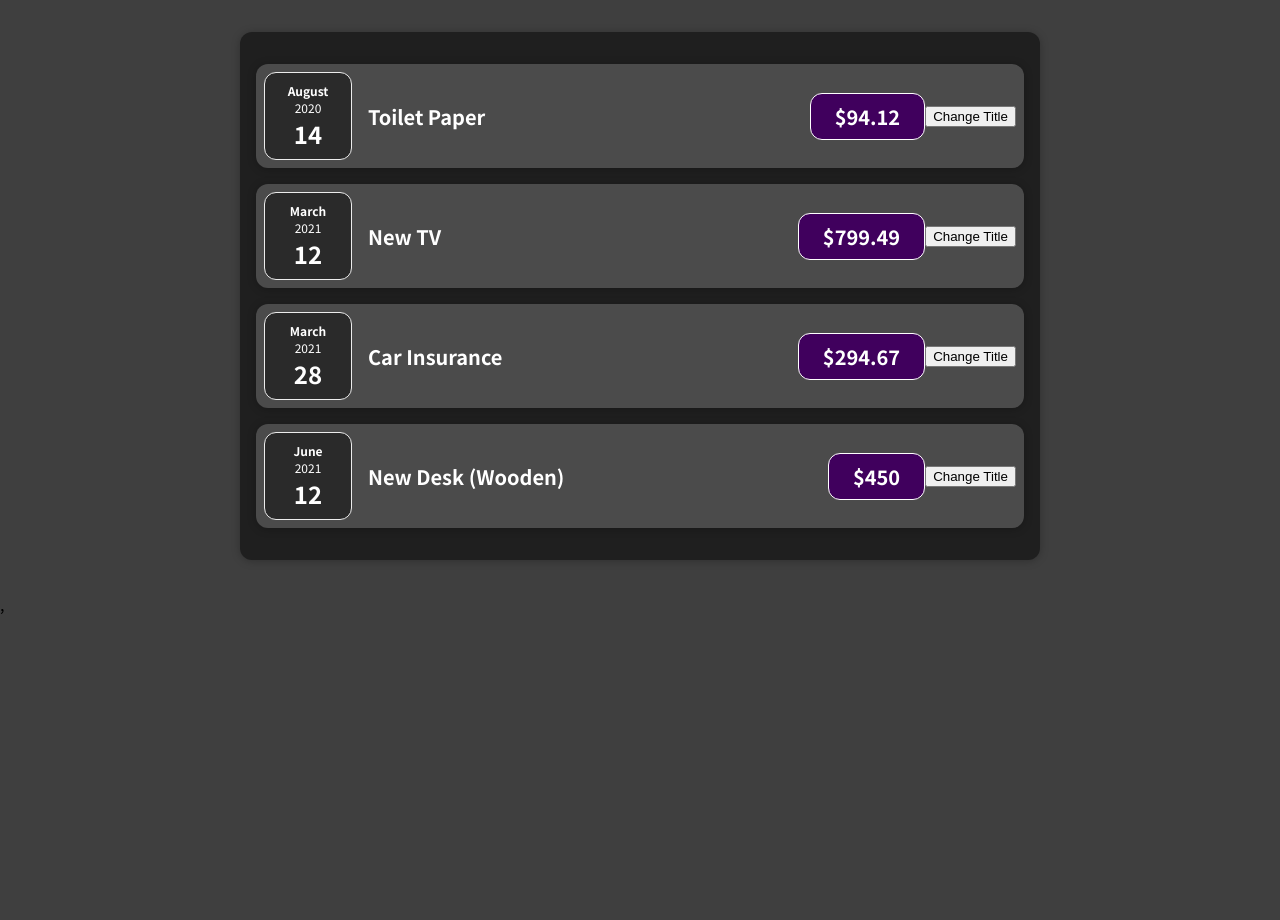
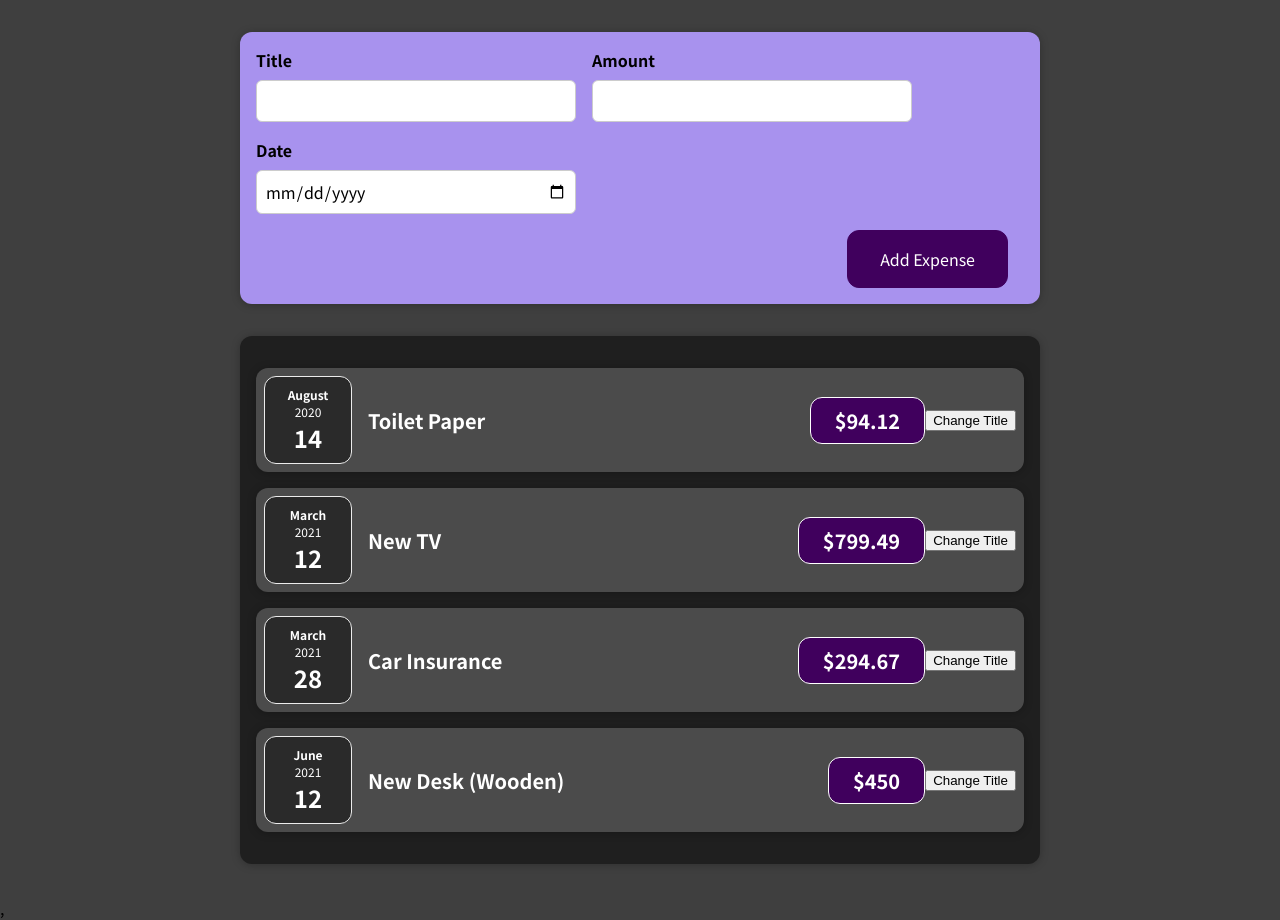
Before and after one commit to Alfaiz-Thoughtwin/Udemy-React, a React (Create React App) app in the folder react-complete-guide/: page / in a window 1280 px wide. Before the commit the page ends 800 px from the top, so only its background shows below. Built offline with nearby package versions, Linux system fonts and the light colour scheme.

Commit message:
[04 React State & Working With Events] - 07 adding form inputs

```diff
--- a/react-complete-guide/src/App.js
+++ b/react-complete-guide/src/App.js
@@ -1,5 +1,6 @@
 import "./App.css";
 import Expenses from "./components/Expenses/Expenses";
+import NewExpense from "./components/NewExpense/NewExpense";
 
 function App() {
   const expenses = [
@@ -25,6 +26,7 @@ function App() {
   ];
   return (
     <>
+      <NewExpense />
       <Expenses items={expenses} />
     </>
   );
--- a/react-complete-guide/src/components/Expenses/ExpenseItem.js
+++ b/react-complete-guide/src/components/Expenses/ExpenseItem.js
@@ -4,9 +4,10 @@ import Card from "../UI/Card";
 import "./ExpenseItem.css";
 
 function ExpenseItem(props) {
-  const [title, setTitle] = useState(props.title)
+  const [title, setTitle] = useState(props.title);
+  console.log("ExpenseItem evaluated by React");
   const clickHandler = () => {
-    setTitle("Updated!")
+    setTitle("Updated!");
     console.log(title);
   };
   return (
--- /dev/null
+++ b/react-complete-guide/src/components/NewExpense/ExpenseForm.css
@@ -0,0 +1,26 @@
+.new-expense__controls {
+  display: flex;
+  flex-wrap: wrap;
+  gap: 1rem;
+  margin-bottom: 1rem;
+  text-align: left;
+}
+
+.new-expense__control label {
+  font-weight: bold;
+  margin-bottom: 0.5rem;
+  display: block;
+}
+
+.new-expense__control input {
+  font: inherit;
+  padding: 0.5rem;
+  border-radius: 6px;
+  border: 1px solid #ccc;
+  width: 20rem;
+  max-width: 100%;
+}
+
+.new-expense__actions {
+  text-align: right;
+}
--- /dev/null
+++ b/react-complete-guide/src/components/NewExpense/ExpenseForm.js
@@ -0,0 +1,30 @@
+import React from "react";
+import "./ExpenseForm.css";
+
+function ExpenseForm() {
+  return (
+    <>
+      <form>
+          <div className="new-expense__controls">
+              <div className="new-expense__control">
+                  <label htmlFor="title">Title</label>
+                  <input type="text" name="title" id="title" autoComplete="off" />
+              </div>
+              <div className="new-expense__control">
+                  <label htmlFor="amount">Amount</label>
+                  <input type="number" min="0.01" step="0.01" name="amount" id="amount" autoComplete="off" />
+              </div>
+              <div className="new-expense__control">
+                  <label htmlFor="date">Date</label>
+                  <input type="date" min="2019-01-01" max="2022-12-31" name="date" id="date" />
+              </div>
+          </div>
+          <div className="new-expense__actions">
+              <button type="submit">Add Expense</button>
+          </div>
+      </form>
+    </>
+  );
+}
+
+export default ExpenseForm;
--- /dev/null
+++ b/react-complete-guide/src/components/NewExpense/NewExpense.css
@@ -0,0 +1,38 @@
+.new-expense {
+  background-color: #a892ee;
+  padding: 1rem;
+  margin: 2rem auto;
+  width: 50rem;
+  max-width: 95%;
+  border-radius: 12px;
+  text-align: center;
+  box-shadow: 0 1px 8px rgba(0, 0, 0, 0.25);
+}
+
+.new-expense button {
+  font: inherit;
+  cursor: pointer;
+  padding: 1rem 2rem;
+  border: 1px solid #40005d;
+  background-color: #40005d;
+  color: white;
+  border-radius: 12px;
+  margin-right: 1rem;
+}
+
+.new-expense button:hover,
+.new-expense button:active {
+  background-color: #510674;
+  border-color: #510674;
+}
+
+.new-expense button.alternative {
+  color: #220131;
+  border-color: transparent;
+  background-color: transparent;
+}
+
+.new-expense button.alternative:hover,
+.new-expense button.alternative:active {
+  background-color: #ddb3f8;
+}
--- /dev/null
+++ b/react-complete-guide/src/components/NewExpense/NewExpense.js
@@ -0,0 +1,15 @@
+import React from "react";
+import ExpenseForm from "./ExpenseForm";
+import "./NewExpense.css";
+
+function NewExpense() {
+  return (
+    <>
+      <div className="new-expense">
+          <ExpenseForm />
+      </div>
+    </>
+  );
+}
+
+export default NewExpense;
```
